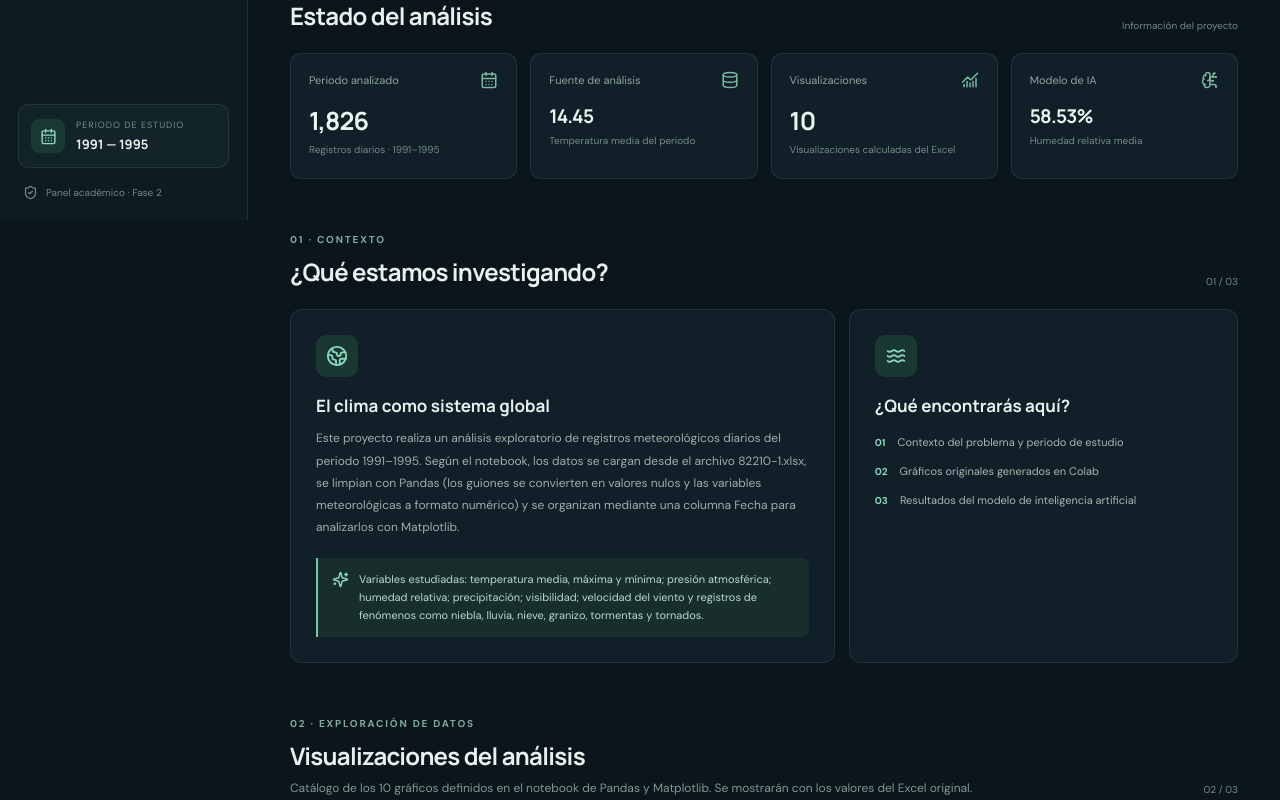
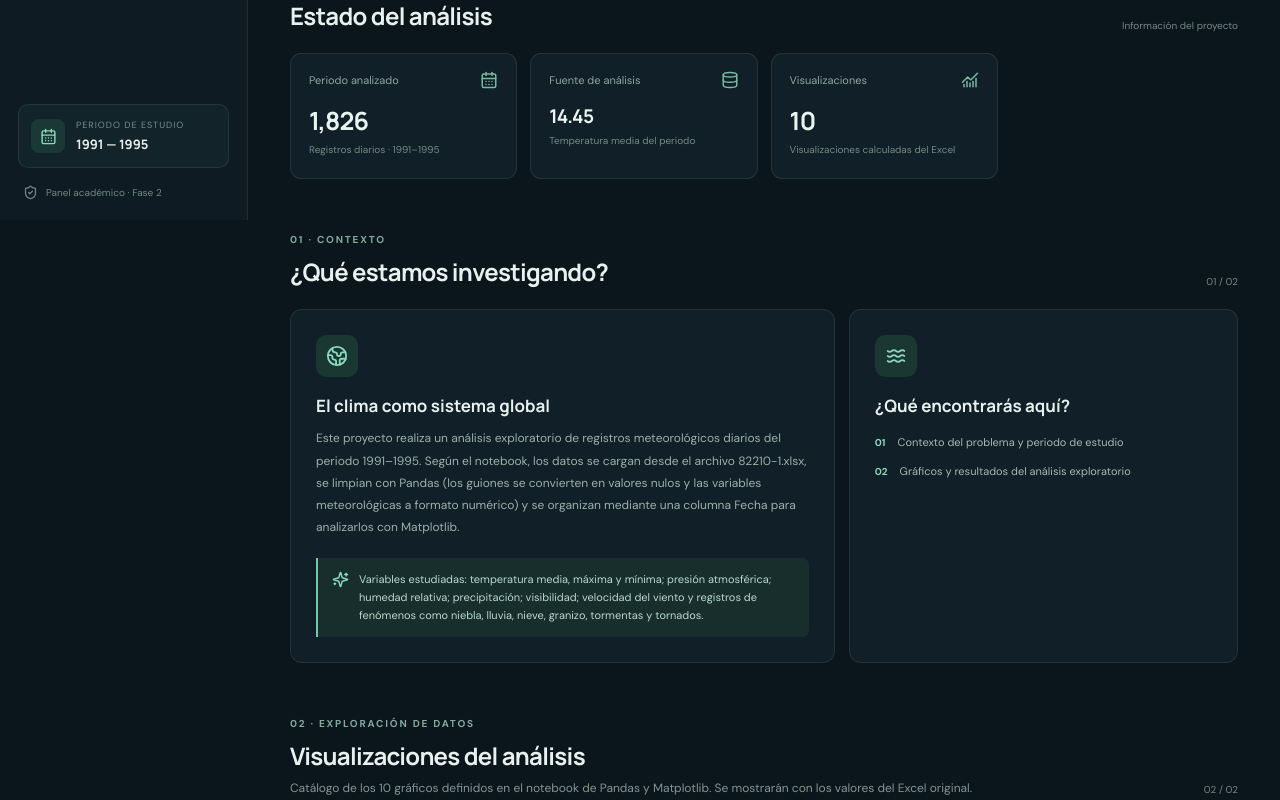
Before and after one commit to dalthashark/ClimaGlobal1991-1995, a React (Vite) app: page / in a window 1280 px wide. Shown: the part 580-1380 px from the top of the page. Built offline with nearby package versions, Linux system fonts and the light colour scheme.

Commit message:
Remove unused AI model section from dashboard

```diff
--- a/src/App.jsx
+++ b/src/App.jsx
@@ -1,10 +1,10 @@
 import { useState } from 'react'
 import { ChartVisuals, data as climateData } from './components/ChartVisuals.jsx'
 import {
-  Activity, ArrowDownRight, ArrowUpRight, BrainCircuit, CalendarDays,
+  Activity, CalendarDays,
   ChartNoAxesCombined, ChevronDown, CircleHelp, CloudSun, Database,
   Download, ExternalLink, Gauge, Globe2, LayoutDashboard, Menu,
-  MessageSquareText, Search, ShieldCheck, Sparkles, ThermometerSun,
+  ShieldCheck, Sparkles, ThermometerSun,
   Waves, X
 } from 'lucide-react'
 
@@ -12,7 +12,6 @@ const sections = [
   { id: 'overview', label: 'Resumen general', icon: LayoutDashboard },
   { id: 'context', label: 'Contexto climático', icon: Globe2 },
   { id: 'charts', label: 'Visualizaciones', icon: ChartNoAxesCombined },
-  { id: 'model', label: 'Modelo de IA', icon: BrainCircuit },
 ]
 
 function Sidebar({ active, onNavigate, open, onClose }) {
@@ -114,12 +113,11 @@ function App() {
             <article className="stat-card"><div className="stat-top"><span>Periodo analizado</span><CalendarDays size={18}/></div><div className="stat-value">1,826</div><div className="stat-foot">Registros diarios · 1991–1995</div></article>
             <article className="stat-card"><div className="stat-top"><span>Fuente de análisis</span><Database size={18}/></div><div className="stat-value stat-text">{climateData.stats.temp_avg}</div><div className="stat-foot">Temperatura media del periodo</div></article>
             <article className="stat-card"><div className="stat-top"><span>Visualizaciones</span><ChartNoAxesCombined size={18}/></div><div className="stat-value">10</div><div className="stat-foot">Visualizaciones calculadas del Excel</div></article>
-            <article className="stat-card"><div className="stat-top"><span>Modelo de IA</span><BrainCircuit size={18}/></div><div className="stat-value stat-text">{climateData.stats.humidity_avg}%</div><div className="stat-foot">Humedad relativa media</div></article>
           </div>
         </section>
 
         <section className="section-block context-section" id="context">
-          <div className="section-intro"><div><div className="eyebrow">01 · CONTEXTO</div><h2>¿Qué estamos investigando?</h2></div><span className="section-index">01 / 03</span></div>
+          <div className="section-intro"><div><div className="eyebrow">01 · CONTEXTO</div><h2>¿Qué estamos investigando?</h2></div><span className="section-index">01 / 02</span></div>
           <div className="context-grid">
             <article className="context-main">
               <div className="context-icon"><Globe2 size={22}/></div>
@@ -129,27 +127,15 @@ function App() {
             </article>
             <article className="context-side">
               <div className="mini-icon"><Waves size={20}/></div><h3>¿Qué encontrarás aquí?</h3>
-              <ul><li><span>01</span> Contexto del problema y periodo de estudio</li><li><span>02</span> Gráficos originales generados en Colab</li><li><span>03</span> Resultados del modelo de inteligencia artificial</li></ul>
+              <ul><li><span>01</span> Contexto del problema y periodo de estudio</li><li><span>02</span> Gráficos y resultados del análisis exploratorio</li></ul>
             </article>
           </div>
         </section>
 
         <section className="section-block" id="charts">
-          <div className="section-intro"><div><div className="eyebrow">02 · EXPLORACIÓN DE DATOS</div><h2>Visualizaciones del análisis</h2><p className="section-description">Catálogo de los 10 gráficos definidos en el notebook de Pandas y Matplotlib. Se mostrarán con los valores del Excel original.</p></div><span className="section-index">02 / 03</span></div>
+          <div className="section-intro"><div><div className="eyebrow">02 · EXPLORACIÓN DE DATOS</div><h2>Visualizaciones del análisis</h2><p className="section-description">Catálogo de los 10 gráficos definidos en el notebook de Pandas y Matplotlib. Se mostrarán con los valores del Excel original.</p></div><span className="section-index">02 / 02</span></div>
           <div className="charts-grid"><ChartVisuals /></div>
           <div className="integration-hint"><div className="hint-icon"><Database size={18}/></div><div><strong>Visualizaciones calculadas desde 82210-1.xlsx</strong><p>Los gráficos muestran agregaciones y muestras calculadas desde los 1,826 registros diarios. Los promedios y acumulados se calcularon con Pandas; los valores faltantes no se imputaron.</p></div></div>
-        </section>
-
-        <section className="section-block model-section" id="model">
-          <div className="section-intro"><div><div className="eyebrow">03 · INTELIGENCIA ARTIFICIAL</div><h2>Explora el modelo de IA</h2><p className="section-description">Interfaz preparada para consumir el modelo entrenado en la Fase 1.</p></div><span className="section-index">03 / 03</span></div>
-          <div className="model-panel">
-            <div className="model-visual"><div className="neural-orbit"><BrainCircuit size={42}/><span/><i/><b/></div><div className="model-label"><span/> MODELO PENDIENTE DE CONEXIÓN</div></div>
-            <div className="model-content"><div className="model-kicker"><Sparkles size={15}/> CLIMATE AI</div><h3>Consulta el modelo</h3><p>Cuando se conecte la API del modelo, esta sección permitirá enviar datos de entrada y mostrar la respuesta generada por la inteligencia artificial.</p>
-              <form className="model-form" onSubmit={askModel}><label htmlFor="model-question">Consulta o dato de entrada</label><div className="input-wrap"><Search size={17}/><input id="model-question" value={question} onChange={e => {setQuestion(e.target.value);setNotice(false)}} placeholder="La integración se habilitará al conectar el modelo..." disabled/><button type="submit" disabled><ArrowUpRight size={17}/></button></div></form>
-              {notice && <div className="form-note">La API todavía no está configurada. No se generó ninguna predicción.</div>}
-              <div className="model-foot"><ShieldCheck size={15}/> Los resultados se mostrarán cuando la conexión esté validada.</div>
-            </div>
-          </div>
         </section>
 
         <footer className="footer"><div className="footer-brand"><CloudSun size={18}/><strong>ClimateIQ</strong><span>·</span><span>Dashboard académico</span></div><span>Análisis meteorológico · 82210-1.xlsx · 1991–1995</span></footer>
```
